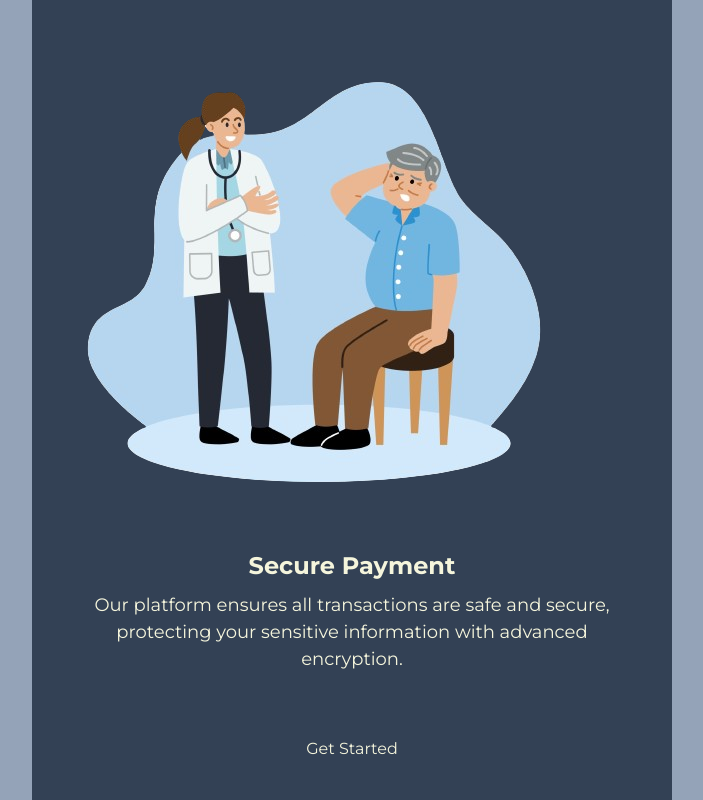
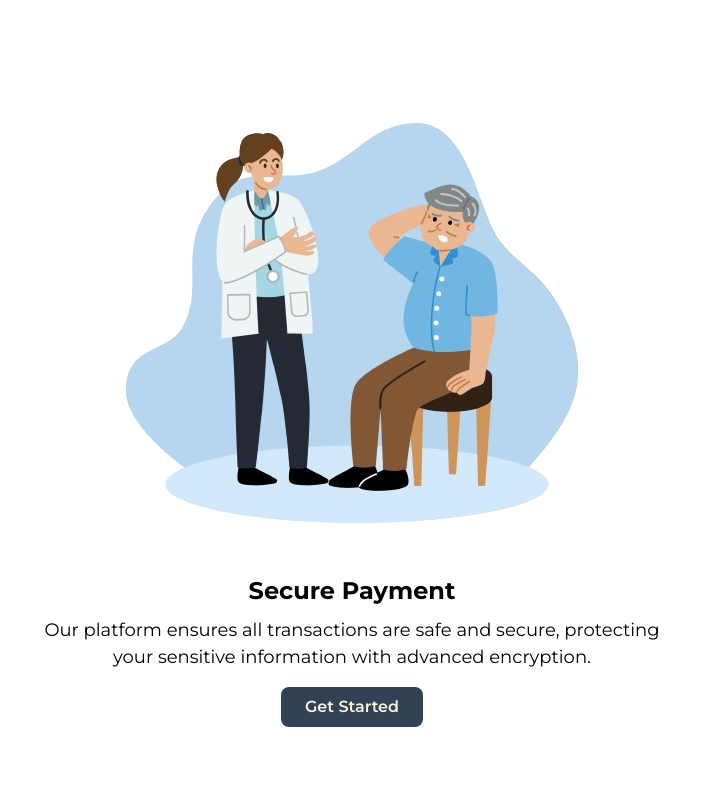
Before and after one commit to Titus210/tabibu-frontend, a React (Vite) app: page / in a window 1280 px wide. Shown: the whole page, without its empty margins (288-991 px from the left). Built offline with nearby package versions, Linux system fonts and the light colour scheme.

Commit message:
feat: get started page. Implemented good ui positioning, changed image positioning, images.

```diff
--- a/src/components/pages/common/get-started/GetStarted.tsx
+++ b/src/components/pages/common/get-started/GetStarted.tsx
@@ -1,28 +1,30 @@
 import { useState } from "react";
-import doctorImage from "../../../../assets/images/doctor-patient-1.png";
+import doctorImage_1 from "../../../../assets/images/doctor-patient-1.png";
+import doctorImage_2 from "../../../../assets/images/doctor-patient-2.png";
+import doctorImage_3 from "../../../../assets/images/doctor-patient-3.png";
 
 const welcomeInfo = [
     {
         id: 1,
-        image: doctorImage,
+        image: doctorImage_1,
         title: "Secure Payment",
         description: "Our platform ensures all transactions are safe and secure, protecting your sensitive information with advanced encryption."
     },
     {
         id: 2,
-        image: doctorImage,
+        image: doctorImage_2,
         title: "Online Consultation",
         description: "Consult with certified doctors from the comfort of your home. Get instant medical advice through our online platform."
     },
     {
         id: 3,
-        image: doctorImage,
+        image: doctorImage_3,
         title: "24/7 Doctors",
         description: "Access to medical professionals around the clock. Our team of doctors is available 24/7 to assist you with any health concerns."
     },
     {
         id: 4,
-        image: doctorImage,
+        image: doctorImage_1,
         title: "AI-Powered Chatbot",
         description: "Our intelligent chatbot provides quick responses to your health-related queries, guiding you to the right resources."
     }
@@ -44,19 +46,23 @@ const GetStarted = () => {
     const currentInfo = welcomeInfo[currentIndex];
 
     return (
-        <div className="flex h-screen w-full bg-slate-400">
-            <div className="md:w-6/12 bg-slate-700 mx-auto flex flex-col gap-4 items-center justify-center p-8">
+        <div className="flex items-center h-screen justify-center w-full ">
+            <div className="md:w-6/12   mx-auto h-full flex flex-col gap-4 items-center justify-center ">
                 {/* Display current info */}
-                <div className="text-center text-white mb-4">
-                    {currentInfo.image && <img src={currentInfo.image} alt={currentInfo.title} className="mb-4" />}
-                    <h2 className="text-2xl font-bold mb-2">{currentInfo.title}</h2>
-                    <p className="text-lg">{currentInfo.description}</p>
+                <div className="text-center flex flex-col items-center ">
+                    <div className="flex items-center justify-center image h-3/12 w-full">
+                        {currentInfo.image && <img src={currentInfo.image} alt={currentInfo.title} className="h-" />}
+                    </div>
+                    <div className="">
+                        <h2 className="text-2xl font-bold mb-2">{currentInfo.title}</h2>
+                        <p className="text-lg">{currentInfo.description}</p>
+                    </div>
                 </div>
 
                 {/* Button */}
                 <button
                     onClick={handleGetStarted}
-                    className={`mt-6 px-6 py-2 bg-blue-500 text-white rounded-lg ${loading ? "opacity-50" : ""}`}
+                    className={`px-6 py-2 bg-blue-500 text-white bg-slate-700 font-semibold rounded-lg ${loading ? "opacity-70" : ""}`}
                     disabled={loading}
                 >
                     {loading ? "Loading..." : "Get Started"}
```
